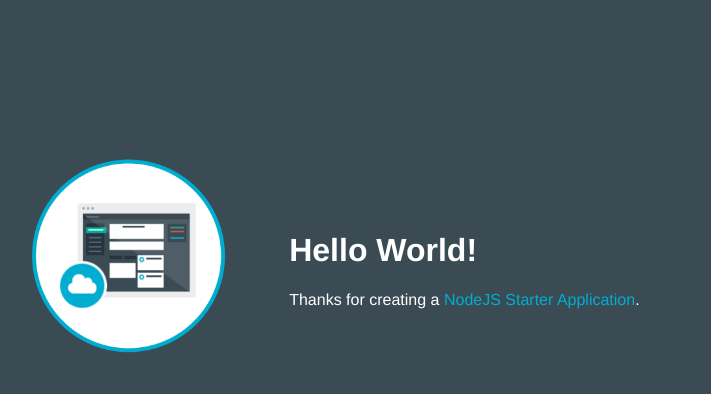
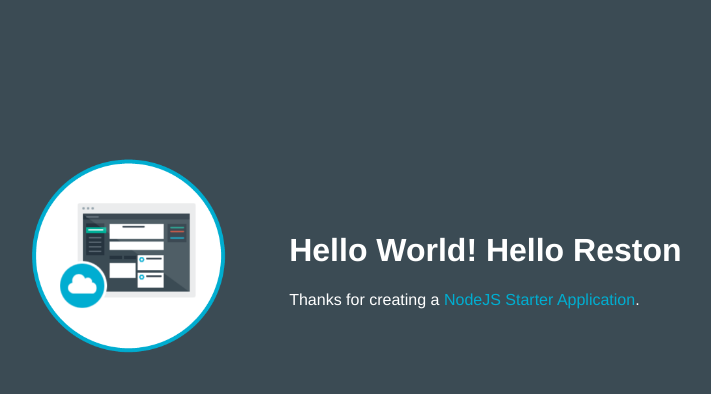
Before and after one commit to ibmjbclark/MyNodeApp1jbc-1483809241318, a website: page public/index.html in a window 1280 px wide. Shown: the whole page, without its empty margins (253-964 px from the left). Drawn offline with Linux system fonts and the light colour scheme.

Commit message:
My Reston

```diff
--- a/public/index.html
+++ b/public/index.html
@@ -16,7 +16,7 @@
           <img class = "newappIcon" src="images/newapp-icon.png">
         </td>
         <td>
-          <h1 id="message">Hello World!</h1>
+          <h1 id="message">Hello World!  Hello Reston</h1>
           <p class='description'></p> Thanks for creating a <span class = "blue">NodeJS Starter Application</span>.
         </td>
       </tr>
```
